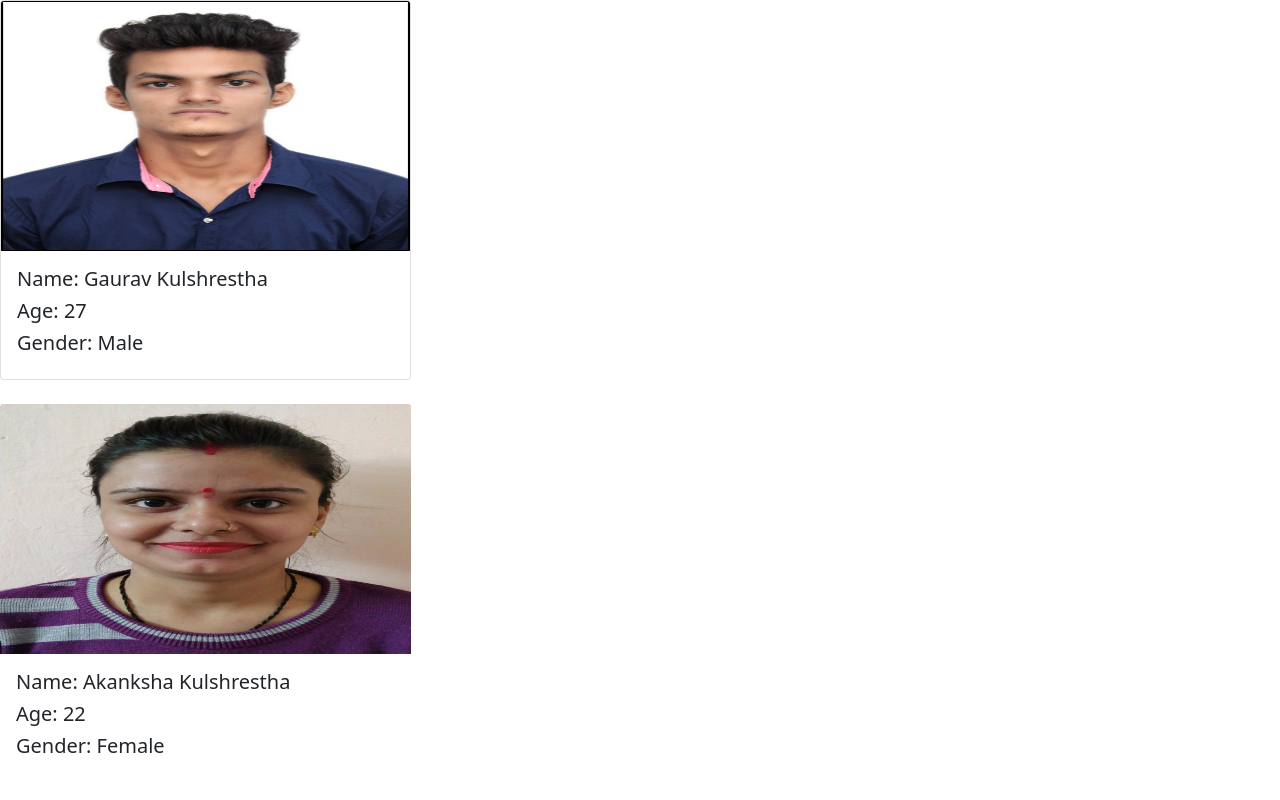
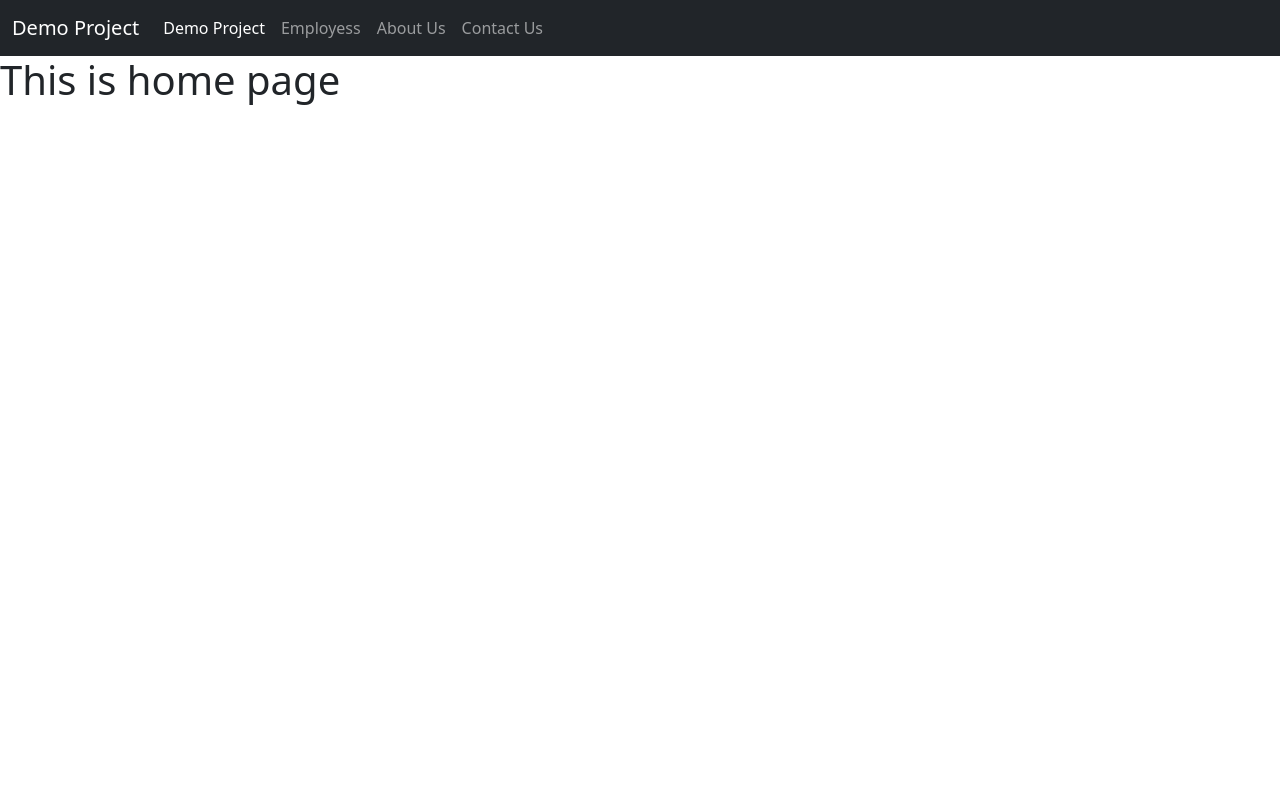
Before and after one commit to Gauravkulshrestha/django_demo_project, a Django app: page / in a window 1280 px wide. Run offline with Django 4.2, Linux system fonts and the light colour scheme; data comes from the database, SQL or seed files in the repository; both versions use the stored data as it was after the commit.

Commit message:
Added contact model and contact form

```diff
--- a/project/app1/models.py
+++ b/project/app1/models.py
@@ -19,3 +19,9 @@ class Employee(models.Model):
 
     def __str__(self) -> str:
         return self.first_name
+
+class Contact(models.Model):
+    firstname = models.CharField(max_length=50)
+    lastname = models.CharField(max_length=50)
+    email = models.EmailField()
+    desc = models.CharField(max_length=250)
--- a/project/app1/urls.py
+++ b/project/app1/urls.py
@@ -4,4 +4,5 @@ from . import views
 
 urlpatterns = [
     path("", views.index, name="home"),
+    path("contact/", views.contact, name="contact"),
 ]
--- a/project/app1/views.py
+++ b/project/app1/views.py
@@ -1,9 +1,20 @@
-from unicodedata import name
+import datetime
 from django.shortcuts import render
-from .models import Employee
+from .models import Contact
 
 # Create your views here.
 def index(request):
-    allemp = Employee.objects.all()
+    return render(request, "index.html")
 
-    return render(request, "index.html", {"allemp":allemp})
+def contact(request):
+    if request.method == "POST":
+
+        firstname = request.POST.get("firstname")
+        lastname = request.POST.get("lastname")
+        email = request.POST.get("email")
+        desc = request.POST.get("desc")
+
+        contacts = Contact(firstname=firstname,lastname=lastname,email=email,desc=desc)
+        contacts.save()
+
+    return render(request, "contact.html")
--- a/project/templates/base.html
+++ b/project/templates/base.html
@@ -11,6 +11,36 @@
     <title>{% block title %}{% endblock title %}</title>
   </head>
   <body>
+
+    <div>
+      <nav class="navbar navbar-expand-lg navbar-dark bg-dark">
+        <div class="container-fluid">
+          <a class="navbar-brand" href="#">Demo Project</a>
+          <button class="navbar-toggler" type="button" data-bs-toggle="collapse" data-bs-target="#navbarSupportedContent" aria-controls="navbarSupportedContent" aria-expanded="false" aria-label="Toggle navigation">
+            <span class="navbar-toggler-icon"></span>
+          </button>
+          <div class="collapse navbar-collapse" id="navbarSupportedContent">
+            <ul class="navbar-nav me-auto mb-2 mb-lg-0">
+              <li class="nav-item">
+                <a class="nav-link active" aria-current="page" href="{% url 'home' %}">Demo Project</a>
+              </li>
+              <li class="nav-item">
+                <a class="nav-link" href="#">Employess</a>
+              </li>
+              <li class="nav-item">
+                <a class="nav-link" href="#">About Us</a>
+              </li>
+
+              <li class="nav-item">
+                <a class="nav-link" href="{% url 'contact' %}">Contact Us</a>
+              </li>
+
+            </ul>
+          </div>
+        </div>
+      </nav>
+
+    </div>
       {% block body %}
 
       {% endblock body %}
--- a/project/templates/index.html
+++ b/project/templates/index.html
@@ -3,21 +3,5 @@
 {% block title %}Home Page{% endblock title %}
 
 {% block body %}
-
-<div class="row row-cols-1 row-cols-md-3 g-4">
-    <div class="col">
-      <div class="card">
-          {% for emp in allemp %}
-        <img src="media/{{emp.image}}" class="card-img-top" alt="empimg" height="250" weight="200">
-        <div class="card-body">
-          <h5 class="card-title">Name: {{emp.first_name}} {{emp.last_name}}</h5>
-          <h5 class="card-title">Age: {{emp.age}}</h5>
-          <h5 class="card-title">Gender: {{emp.gender}}</h5>
-        </div>
-      </div>
-      <br>
-      {% endfor %}
-    </div>
-  </div>
-
+<h1>This is home page </h1>
 {% endblock body %}
```
Also changed, not shown: project/app1/admin.py (+6 -1 lines), project/templates/contact.html (added, +43 -0 lines), project/app1/migrations/0003_contact.py (added), project/app1/migrations/0004_alter_contact_datestamp.py (added), project/app1/migrations/0005_remove_contact_datestamp.py (added), project/db.sqlite3.
